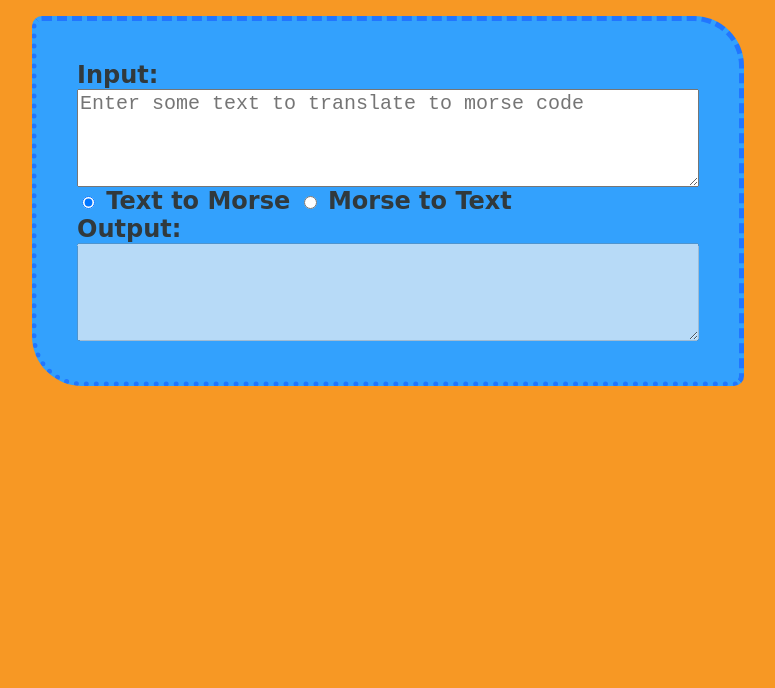
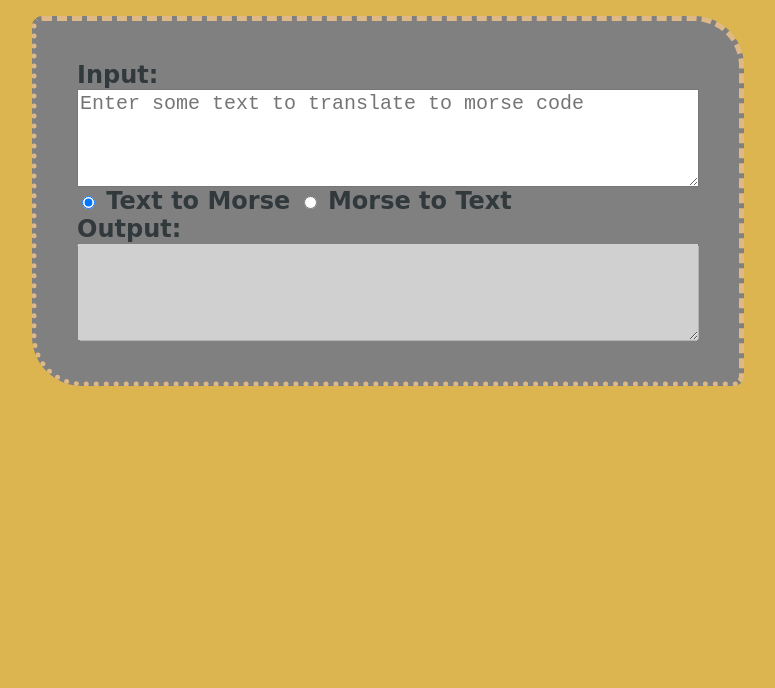
Before and after one commit to nicklama/morse-code-translator, a plain HTML site: page index.html in a window 1280 px wide. Shown: the part 112-800 px from the top of the page, without its empty margins (252-1027 px from the left). Drawn offline with Linux system fonts and the light colour scheme; a web font is replaced by a local one.

Commit message:
Updated colour theme and README screenshot

```diff
--- a/style.scss
+++ b/style.scss
@@ -4,7 +4,7 @@ body {
     display: flex;
     flex-direction: column;
     align-items: center;
-    background-color: #f79824;
+    background-color: rgb(220, 180, 80);
     font-family: "Send Flowers", cursive;
     font-size: x-large;
     font-weight: bold;
@@ -14,10 +14,10 @@ body {
 .morseForm {
     padding: 40px;
     border-style: dashed dashed dotted dotted;
-    border-color: #2176ff;
+    border-color: burlywood;
     border-width: 5px;
     border-radius: 10px 50px;
-    background-color: #33a1fd;
+    background-color: grey;
     display: flex;
     flex-direction: column;
     &__textbox {
```
Also changed, not shown: README.md, style.css.
